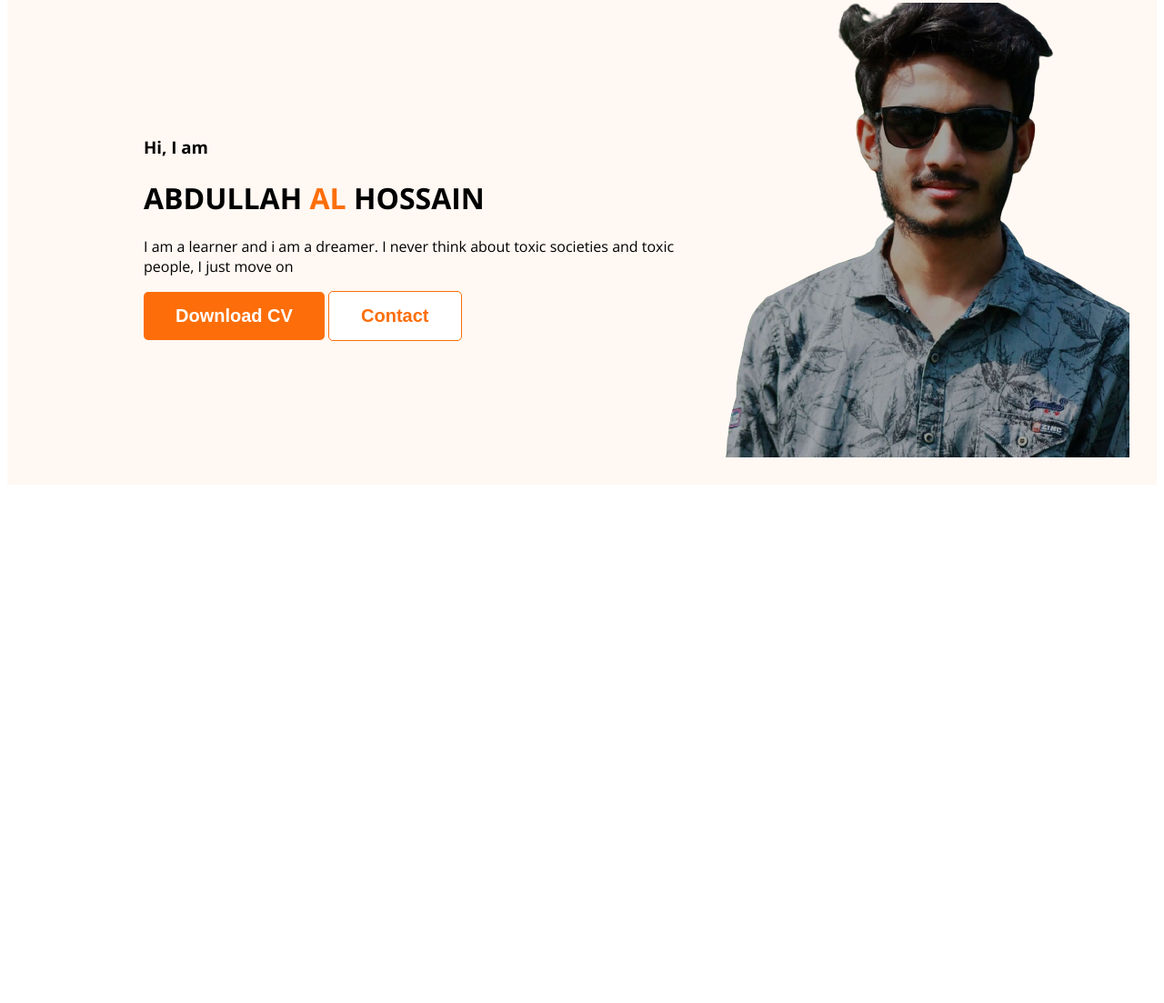
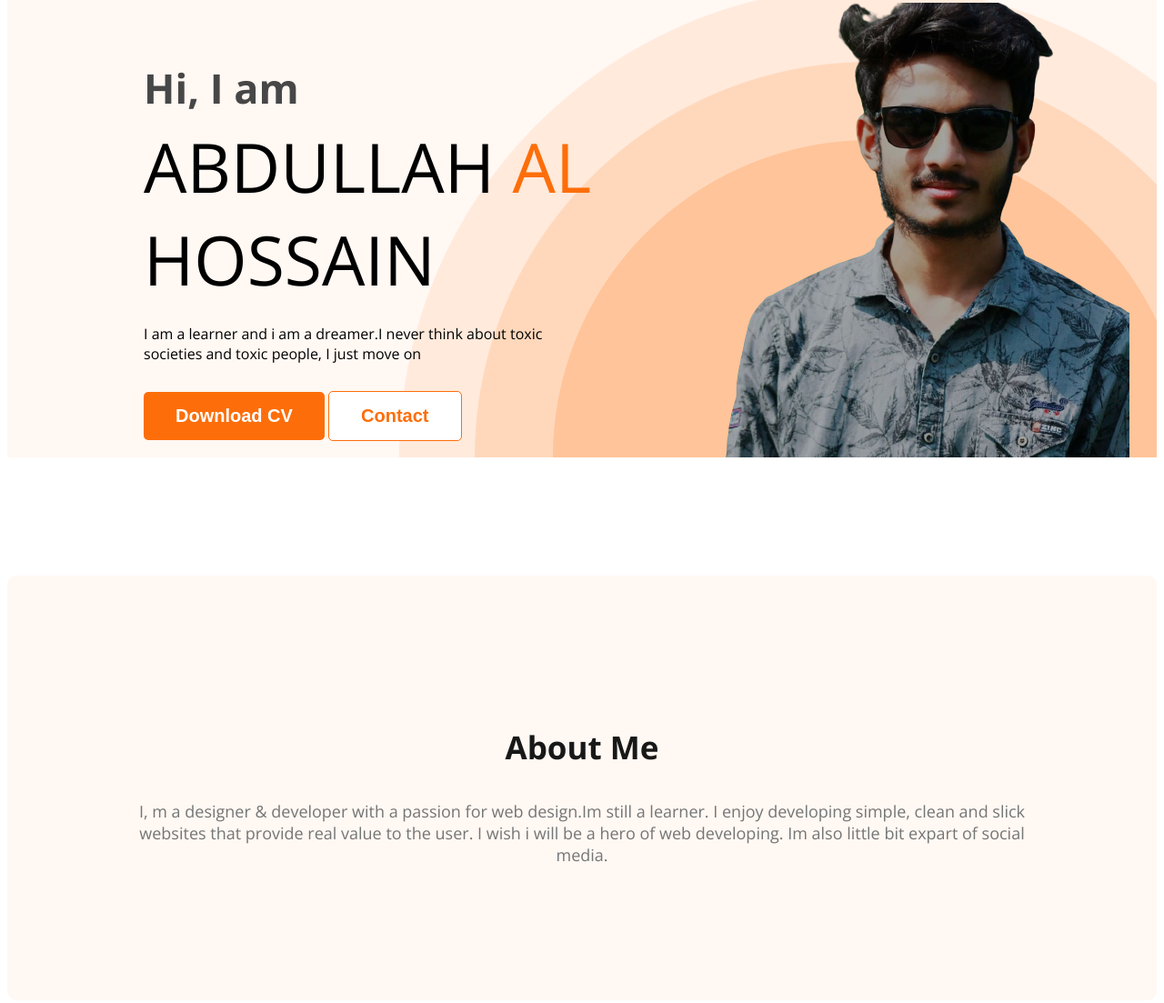
Before and after one commit to aladdincoder/webdev-portfolio, a plain HTML site: page index.html in a window 1280 px wide. Shown: the part 186-1289 px from the top of the page at 91% size. Before the commit the page ends 800 px from the top, so only its background shows below. Drawn offline with nearby package versions, Linux system fonts and the light colour scheme.

Commit message:
about section created

```diff
--- a/index.html
+++ b/index.html
@@ -9,6 +9,7 @@
 <link href="https://fonts.googleapis.com/css2?family=Open+Sans:wght@400;700;800&display=swap" rel="stylesheet">
 
     <link rel="stylesheet" href="styles/portfolio.css">
+
 </head>
 <body>
     <header class="header">
@@ -24,7 +25,7 @@
             <div class="banner-content">
                 <h3 class="banner-greeting">Hi, I  am</h3>
                 <h1 class="banner-title"> ABDULLAH <span class="orange"> AL </span> HOSSAIN</h1>
-                <p>I am a learner and i am a dreamer. I never think about toxic societies and toxic people, I just move on</p>
+                <p class="banner-des">I am a learner and i am a dreamer.I never think about toxic societies and toxic people, I just move on</p>
                 <button class="btn-primary">Download CV</button>
                 <button class="btn-primary-two">Contact</button>
             </div>
@@ -32,6 +33,13 @@
         </div>
     </header>
     <main>
+       <section class="about">
+        <h3 class="section-title">About Me</h3>
+        <p class="section-des">
+            I, m a designer & developer with a passion for web design.Im still a learner. I enjoy developing simple, clean and slick websites that provide real value to the user. I wish i will be a hero of web developing.
+            Im also little bit expart of social media.
+        </p>
+       </section>
 
     </main>
     <footer>
--- a/styles/portfolio.css
+++ b/styles/portfolio.css
@@ -17,7 +17,8 @@ body {
     font-weight: 700;
     padding: 15px 35px;
 }
- .btn-primary-two{
+
+.btn-primary-two {
     border-radius: 5px;
     border-color: #FD6E0A;
     background: white;
@@ -26,7 +27,20 @@ body {
     font-size: 20px;
     font-weight: 700;
     padding: 15px 35px;
- }
+}
+
+.section-title {
+    color: #181818;
+    text-align: center;
+    font-size: 35px;
+    font-weight: 700;
+}
+
+.section-des {
+    color: #757575;
+    text-align: center;
+    font-size: 18px;
+}
 
 /* nav related styles */
 nav {
@@ -56,17 +70,56 @@ nav a {
     text-decoration: none;
     color: #474747;
 }
+
 /* header related style */
 .header {
     background-color: #FFF8F3;
+    background-image: url('../images/header_bg.png');
+    background-repeat: no-repeat;
+    background-position: bottom right;
 
 }
-.banner{
-    padding: 30px 30px 30px 150px;
+
+.banner {
+    padding: 30px 30px 0px 150px;
     display: flex;
     align-items: center;
+    justify-content: space-between;
 }
-.banner .profile-pic{
+
+.banner-content {
+    max-width: 500px;
+}
+
+.banner .profile-pic {
     width: 500px;
+}
+
+.banner-greeting {
+    font-size: 45px;
+    color: #474747;
+    margin-bottom: 0;
+}
+
+.banner-title {
+    font-size: 75px;
+    font-weight: 400;
+    margin-top: 5px;
+    margin-bottom: 20px;
+    text-decoration: none;
 
 }
+
+.banner-des {
+    margin-bottom: 30px;
+}
+
+/* main section style */
+
+/* about section style */
+.about {
+    padding: 130px;
+    border-radius: 10px;
+    background: #FFF8F3;
+    margin: 130px 0;
+}
```
